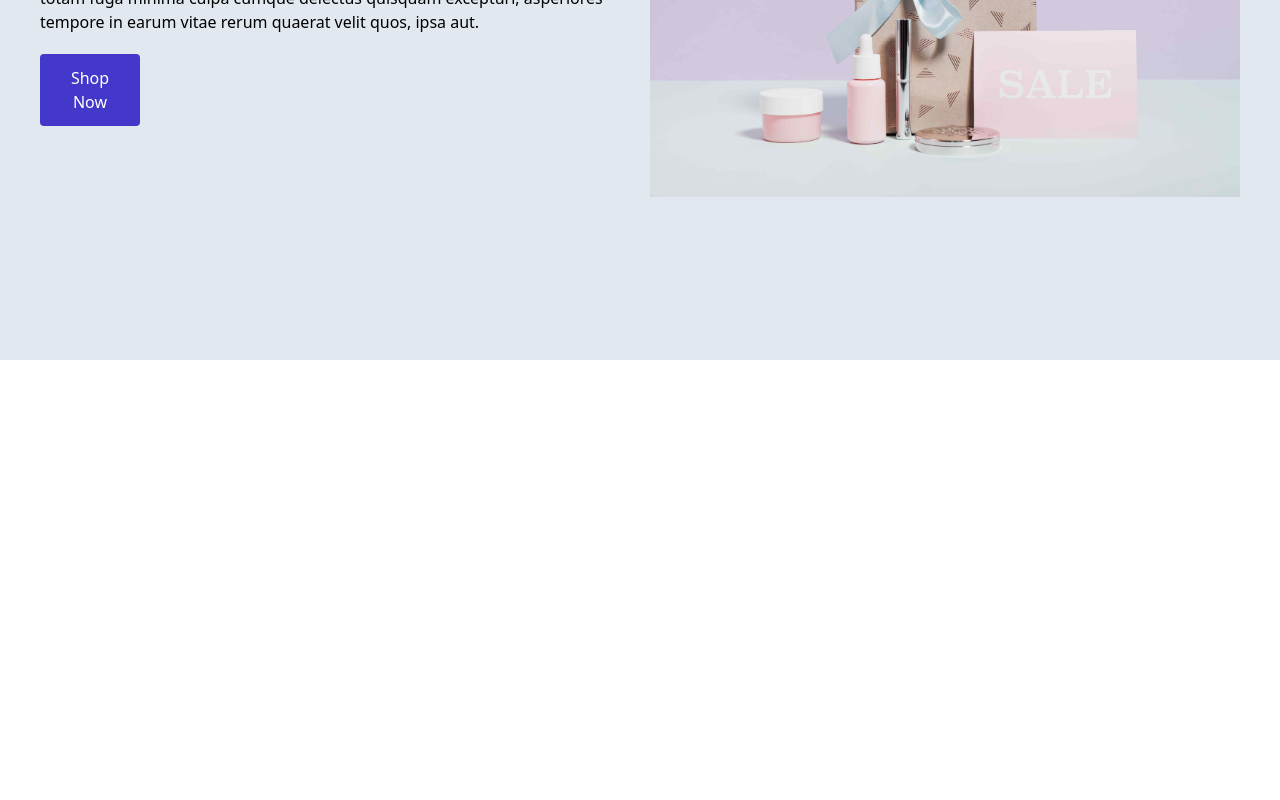
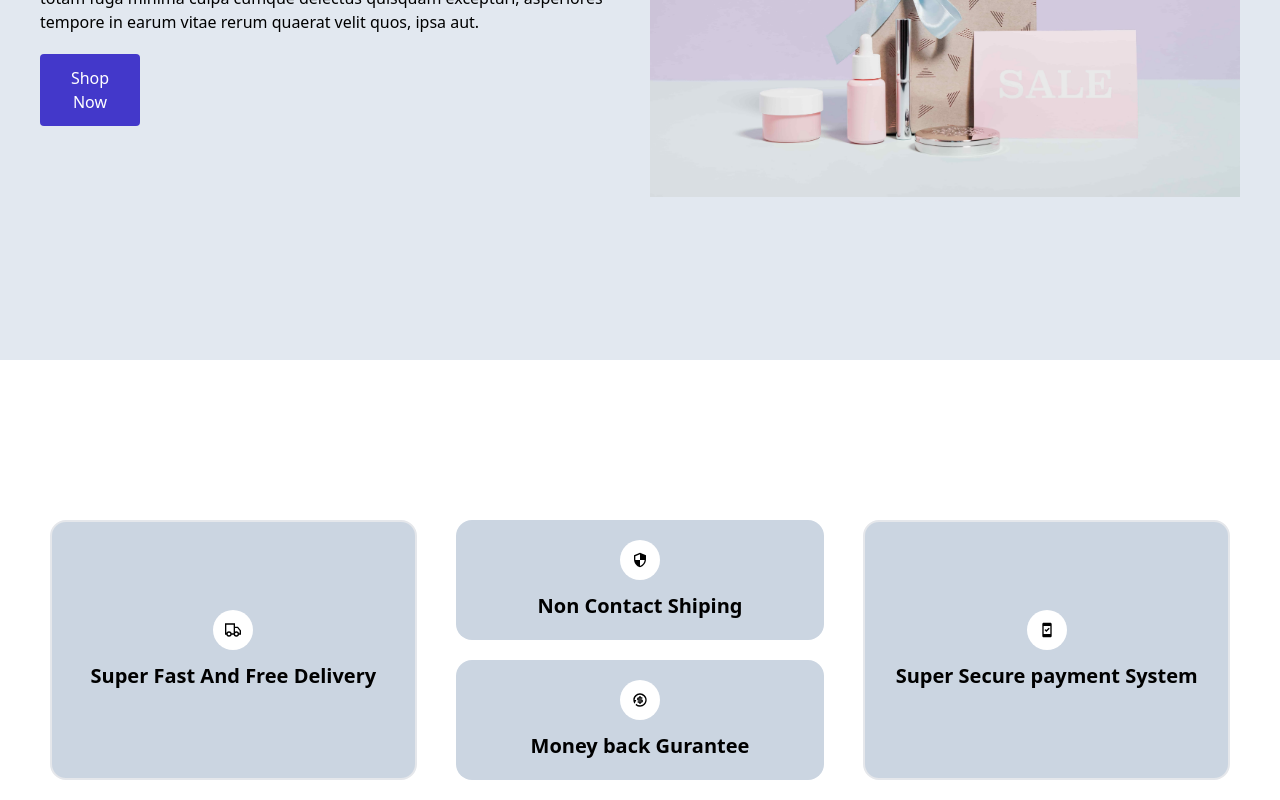
Before and after one commit to AbtahiHasan/e-commerce-website, a React (Vite) app: page / in a window 1280 px wide. Shown: the part 412-1212 px from the top of the page. Before the commit the page ends 800 px from the top, so only its background shows below. Built offline with nearby package versions, Linux system fonts and the light colour scheme.

Commit message:
feature section added

```diff
--- /dev/null
+++ b/src/components/Feature.jsx
@@ -0,0 +1,43 @@
+import React from 'react';
+import { GrDeliver } from "react-icons/gr";
+import { MdOutlineSecurity, MdSecurityUpdateGood } from "react-icons/md";
+import { RiRefund2Fill } from "react-icons/ri";
+
+const Feature = () => {
+    return (
+        <section className='grid md:grid-cols-3 gap-5 max-w-[1200px] mx-auto mt-[140px] py-5'>
+            <div className='w-[95%] mx-auto padding-7 border-2 rounded-2xl bg-slate-300 flex justify-center items-center flex-col min-w-[100px]'>
+                <p className='bg-white w-10 h-10 rounded-full flex justify-center items-center'>
+                    <GrDeliver  className='text-black'/>
+                </p>
+                    <h2 className='mt-3 text-xl font-bold'>Super Fast And Free Delivery</h2>
+            </div>
+            <div className='w-[95%] mx-auto padding-7 rounded  flex justify-center items-center flex-col min-w-[100px] gap-5'>
+                <div className='rounded-2xl py-5 flex justify-center items-center flex-col bg-slate-300 w-full'>
+                    <p className='bg-white w-10 h-10 rounded-full flex justify-center items-center'>
+                        <MdOutlineSecurity  className='text-black'/>
+
+                    </p>
+                    <h2 className='mt-3 text-xl font-bold'>Non Contact Shiping</h2>
+                </div>
+                <div className='rounded-2xl py-5 flex justify-center items-center flex-col bg-slate-300 w-full'>
+                    <p className='bg-white w-10 h-10 rounded-full flex justify-center items-center'>
+                        <RiRefund2Fill className='text-black' />
+                    </p>
+                        <h2 className='mt-3 text-xl font-bold'>Money back Gurantee</h2>
+
+                </div>
+
+            </div>
+            <div className='w-[95%] mx-auto padding-7 border-2 rounded-2xl bg-slate-300 flex justify-center items-center flex-col min-w-[100px]'>
+                <span className='bg-white w-10 h-10  rounded-full flex justify-center items-center'>
+                    <MdSecurityUpdateGood className='text-black' />
+                </span>
+
+                <h2 className='mt-3 text-xl font-bold'>Super Secure payment System</h2>
+            </div>
+        </section>
+    );
+};
+
+export default Feature;
--- a/src/components/Nav.jsx
+++ b/src/components/Nav.jsx
@@ -7,7 +7,7 @@ const Nav = () => {
     return (
             <nav className='bg-indigo-500 text-white fixed top-0 left-0 right-0'>
                 <section className='max-w-[1200px] mx-auto flex items-center justify-between p-4'>
-                    <h2 className='text-3xl font-bold'>Shoope</h2>
+                    <NavLink to="/"><h2 className='text-3xl font-bold'>Shoope</h2></NavLink>
                     {!toggle ? <AiOutlineMenu onClick={() => {setToggle(!toggle)}} className='text-2xl md:hidden block'/> : <AiOutlineClose onClick={() => {setToggle(!toggle)}} className='text-2xl md:hidden block'/>}
 
                     <ul className='hidden md:flex gap-5'>
--- a/src/index.css
+++ b/src/index.css
@@ -1,3 +1,7 @@
 @tailwind base;
 @tailwind components;
 @tailwind utilities;
+
+::-webkit-scrollbar {
+    width: 0px;
+  }
--- a/src/pages/Contact.jsx
+++ b/src/pages/Contact.jsx
@@ -4,7 +4,7 @@ import Nav from '../components/Nav';
 
 const Contact = () => {
     return (
-        <section className=''>
+        <section>
             <Nav/>
             <h2 className='mt-[80px] text-center py-5 text-2xl font-bold'>Contact Us</h2>
             <div>
--- a/src/pages/Home.jsx
+++ b/src/pages/Home.jsx
@@ -1,4 +1,5 @@
 import React from 'react';
+import Feature from '../components/Feature';
 import HeroSection from '../components/HeroSection';
 import Nav from '../components/Nav';
 import image from './../../public/images/hero.jpg'
@@ -7,6 +8,7 @@ const Home = () => {
         <>
             <Nav/>
             <HeroSection data="Shop" image={image}/>
+            <Feature/>
         </>
     );
 };
```
